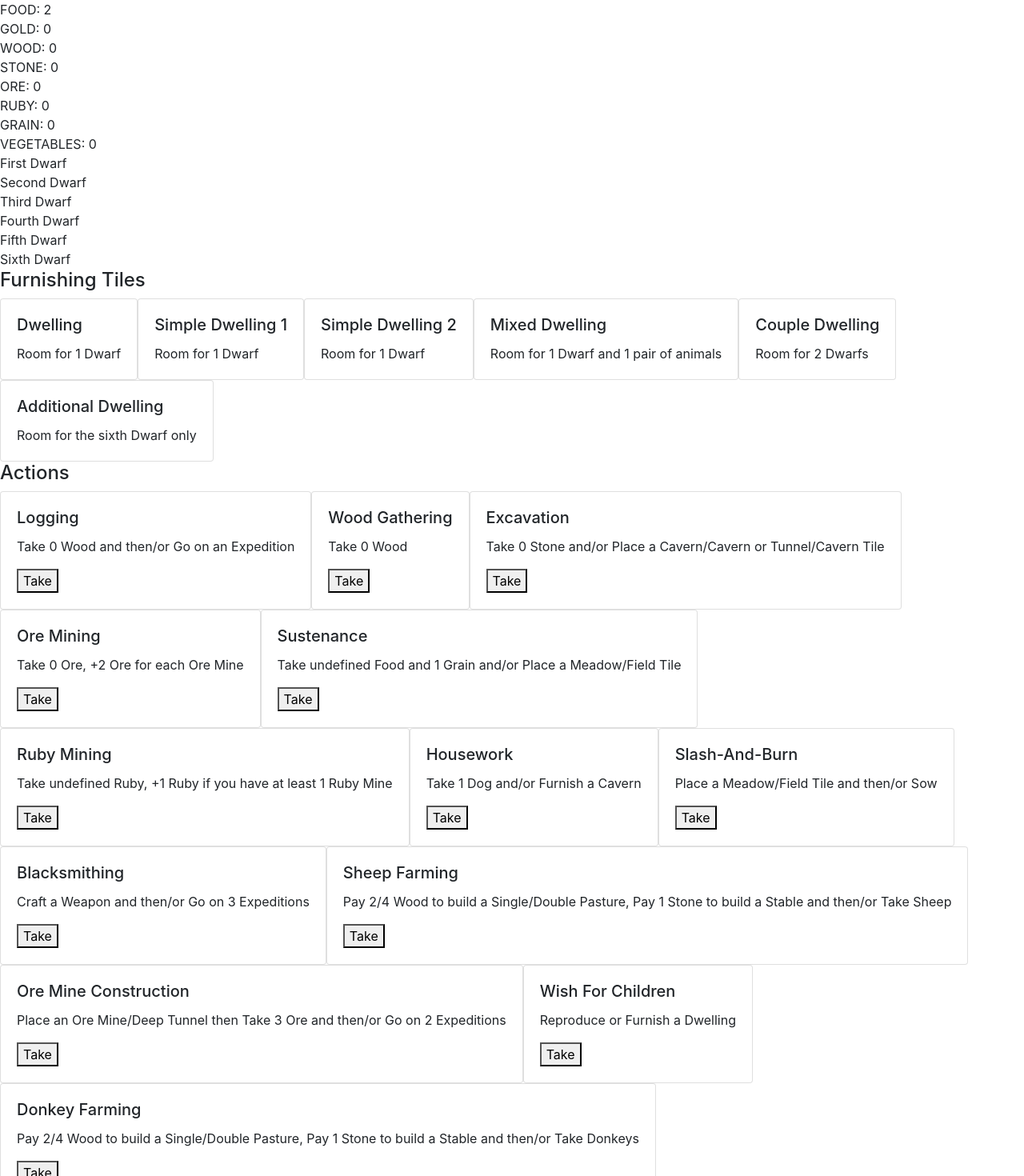
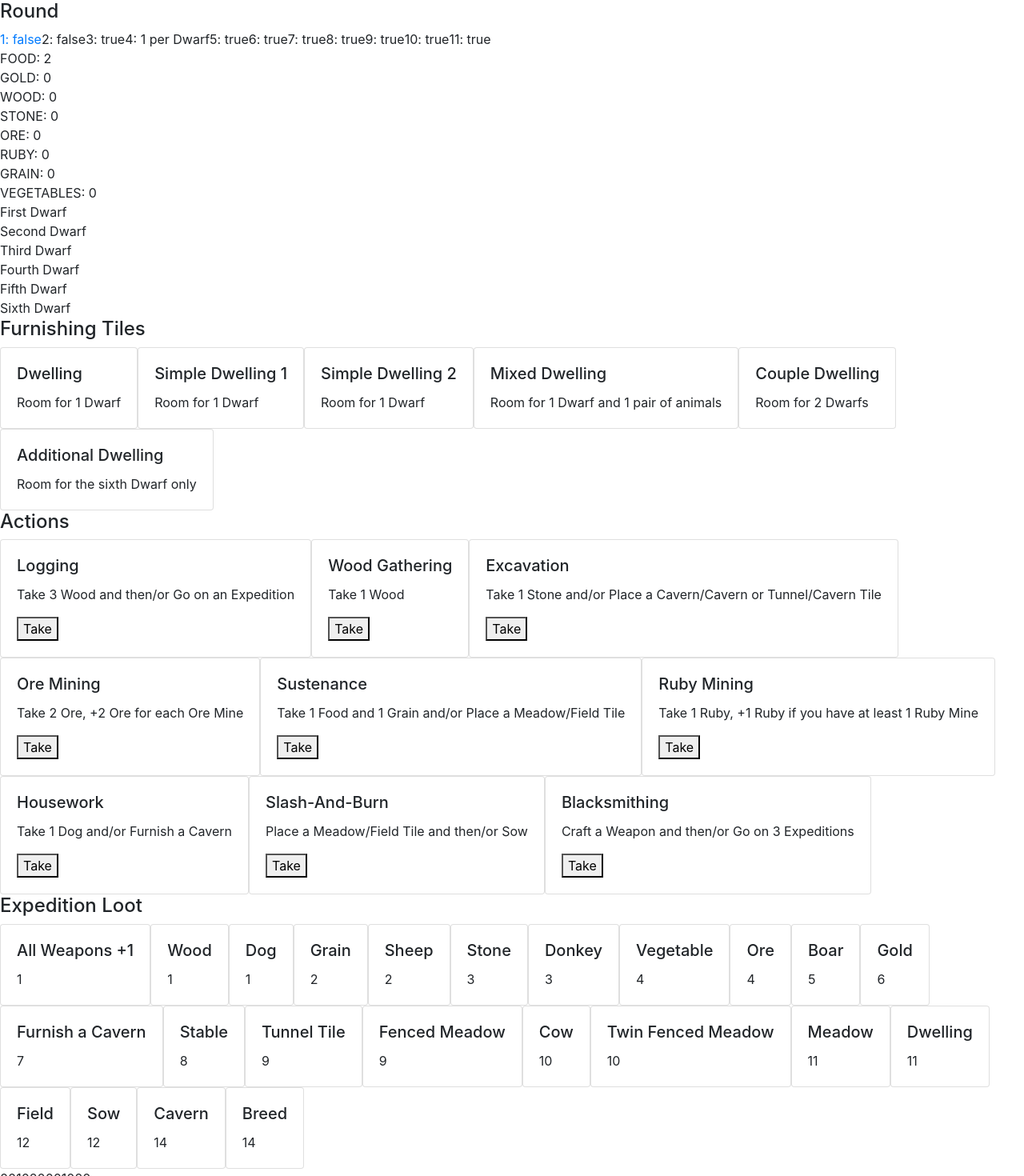
Before and after one commit to etherealmachine/caverna, a React (Create React App) app: page / in a window 1280 px wide. Shown: the top 1470 px of the page at 80% size. Built offline with nearby package versions, Linux system fonts and the light colour scheme.

Commit message:
Add Round component.
Progress on tracking rounds.

```diff
--- a/src/Actions.tsx
+++ b/src/Actions.tsx
@@ -3,11 +3,13 @@ import React from 'react';
 import { State, performAction } from './Caverna';
 
 export default (props: { game: State }) => {
+  const round = props.game.rounds.findIndex(round => round.current) + 1;
+  const actions = Object.entries(props.game.actions).filter(([_, action]) => action.round <= round);
   return (
     <div>
       <h4>Actions</h4>
       <div className="d-flex flex-row flex-wrap">
-        {Object.entries(props.game.actions).map(([name, entity]) => <div key={name} className="card">
+        {actions.map(([name, entity]) => <div key={name} className="card">
           <div className="card-body">
             <h5 className="card-title">{name}</h5>
             <p className="card-text">{typeof entity.description === 'function' ? entity.description(entity) : entity.description}</p>
--- a/src/App.tsx
+++ b/src/App.tsx
@@ -1,5 +1,6 @@
 import React, { useState } from 'react';
 
+import Round from './Round';
 import PersonalSupply from './PersonalSupply';
 import Dwarves from './Dwarves';
 import FurnishingTiles from './FurnishingTiles';
@@ -15,6 +16,7 @@ export default () => {
   setOnChange(setGame);
   return (
     <div>
+      <Round game={game} />
       <PersonalSupply game={game} />
       <Dwarves game={game} />
       <FurnishingTiles game={game} />
--- a/src/Caverna.ts
+++ b/src/Caverna.ts
@@ -64,6 +64,7 @@ export const InitialState = {
   actions: {
     'Logging': {
       description: (self: any) => `Take ${self.wood} Wood and then/or Go on an Expedition`,
+      round: 0,
       refill: [
         {
           resource: 'wood',
@@ -71,10 +72,11 @@ export const InitialState = {
           incremental: 1,
         }
       ],
-      wood: 0,
+      wood: 3,
     },
     'Wood Gathering': {
       description: (self: any) => `Take ${self.wood} Wood`,
+      round: 0,
       refill: [
         {
           resource: 'wood',
@@ -83,22 +85,23 @@ export const InitialState = {
           current: 0,
         }
       ],
-      wood: 0,
+      wood: 1,
     },
     'Excavation': {
       description: (self: any) => `Take ${self.stone} Stone and/or Place a Cavern/Cavern or Tunnel/Cavern Tile`,
+      round: 0,
       refill: [
         {
           resource: 'stone',
           initial: 1,
           incremental: 1,
-          current: 0,
         }
       ],
-      stone: 0,
+      stone: 1,
     },
     'Ore Mining': {
       description: (self: any) => `Take ${self.ore} Ore, +2 Ore for each Ore Mine`,
+      round: 0,
       refill: [
         {
           resource: 'ore',
@@ -106,7 +109,7 @@ export const InitialState = {
           incremental: 1,
         }
       ],
-      ore: 0,
+      ore: 2,
       bonus: {
         resource: 'ore',
         requirements: 'Ore Mine',
@@ -116,6 +119,7 @@ export const InitialState = {
     },
     'Sustenance': {
       description: (self: any) => `Take ${self.food} Food and 1 Grain and/or Place a Meadow/Field Tile`,
+      round: 0,
       refill: [
         {
           resource: 'food',
@@ -124,12 +128,14 @@ export const InitialState = {
           current: 0,
         }
       ],
+      food: 1,
       bonus: {
         resource: 'grain',
       },
     },
     'Ruby Mining': {
       description: (self: any) => `Take ${self.ruby} Ruby, +1 Ruby if you have at least 1 Ruby Mine`,
+      round: 0,
       refill: [
         {
           resource: 'ruby',
@@ -138,6 +144,7 @@ export const InitialState = {
           current: 0,
         }
       ],
+      ruby: 1,
       bonus: {
         resource: 'ruby',
         requirements: 'Ruby Mine',
@@ -147,47 +154,107 @@ export const InitialState = {
     },
     'Housework': {
       description: 'Take 1 Dog and/or Furnish a Cavern',
+      round: 0,
     },
     'Slash-And-Burn': {
       description: 'Place a Meadow/Field Tile and then/or Sow',
+      round: 0,
     },
     'Blacksmithing': {
       description: 'Craft a Weapon and then/or Go on 3 Expeditions',
+      round: 1,
     },
     'Sheep Farming': {
       description: 'Pay 2/4 Wood to build a Single/Double Pasture, Pay 1 Stone to build a Stable and then/or Take Sheep',
+      round: 2,
     },
     'Ore Mine Construction': {
       description: 'Place an Ore Mine/Deep Tunnel then Take 3 Ore and then/or Go on 2 Expeditions',
+      round: 3,
     },
     'Wish For Children': {
       description: 'Reproduce or Furnish a Dwelling',
+      round: 4,
     },
     'Donkey Farming': {
       description: 'Pay 2/4 Wood to build a Single/Double Pasture, Pay 1 Stone to build a Stable and then/or Take Donkeys',
+      round: 5,
     },
     'Ruby Mine Construction': {
       description: 'Place a Ruby Mine or Place a Ruby Mine on a Deep Tunnel and Take 1 Ruby',
+      round: 6,
     },
     'Ore Delivery': {
       description: 'Take Stone and Ore, Take 2 Ore for each Ore Mine',
+      round: 7,
     },
     'Family Life': {
       description: 'Activate Urgent Wish For Children, Reproduce, and/or Sow',
+      round: 8,
     },
     'Urgent Wish For Children': {
       description: 'Furnish a Dwelling and then Reproduce or Take 3 Gold',
+      round: 8,
     },
     'Ore Trading': {
       description: 'Exchange 2 Ore for 2 Gold and 1 Food up to 3 times',
+      round: 9,
     },
     'Adventure': {
       description: 'Craft a Weapon and then/or Go on an Expedition and then Go on an Expedition',
+      round: 10,
     },
     'Ruby Delivery': {
       description: 'Take Ruby, Take 1 Ruby is you have at least 2 Ruby Mines',
+      round: 11,
     },
   },
+  rounds: [
+    {
+      harvest: false,
+      current: true,
+    },
+    {
+      harvest: false,
+      current: false,
+    },
+    {
+      harvest: true,
+      current: false,
+    },
+    {
+      harvest: '1 per Dwarf',
+      current: false,
+    },
+    {
+      harvest: true,
+      current: false,
+    },
+    {
+      harvest: true,
+      current: false,
+    },
+    {
+      harvest: true,
+      current: false,
+    },
+    {
+      harvest: true,
+      current: false,
+    },
+    {
+      harvest: true,
+      current: false,
+    },
+    {
+      harvest: true,
+      current: false,
+    },
+    {
+      harvest: true,
+      current: false,
+    },
+  ],
   furnishing_tiles: {
     'Dwelling': {
       description: 'Room for 1 Dwarf',
@@ -291,10 +358,62 @@ export const InitialState = {
     },
     'Furnish a Cavern': {
       level: 7,
+      type: 'tile',
     },
     'Stable': {
       level: 8,
       amount: 1,
+    },
+    'Tunnel Tile': {
+      level: 9,
+      type: 'tile',
+    },
+    'Fenced Meadow': {
+      level: 9,
+      cost: {
+        wood: 1,
+      },
+      type: 'tile',
+    },
+    'Cow': {
+      level: 10,
+      amount: 1,
+    },
+    'Twin Fenced Meadow': {
+      level: 10,
+      cost: {
+        wood: 2,
+      },
+      type: 'tile',
+    },
+    'Meadow': {
+      level: 11,
+      type: 'tile',
+    },
+    'Dwelling': {
+      level: 11,
+      amount: 1,
+      cost: {
+        wood: 2,
+        stone: 2,
+      },
+      type: 'tile',
+    },
+    'Field': {
+      level: 12,
+      type: 'tile',
+    },
+    'Sow': {
+      level: 12,
+      type: 'action',
+    },
+    'Cavern': {
+      level: 14,
+      type: 'tile',
+    },
+    'Breed': {
+      level: 14,
+      type: 'action',
     },
   }
 }
@@ -309,5 +428,6 @@ export function setOnChange(f: (game: State) => void) {
 
 export function performAction(game: State, name: string, entity: object) {
   onChange(produce(game, (game: State) => {
+
   }));
 }
--- /dev/null
+++ b/src/Round.tsx
@@ -0,0 +1,17 @@
+
+import React from 'react';
+
+import { State } from './Caverna';
+
+export default (props: { game: State }) => {
+  return (
+    <div>
+      <h4>Round</h4>
+      <div className="d-flex flex-row">
+        {props.game.rounds.map((entity, roundIndex) => <div key={`round-${roundIndex + 1}`} className={entity.current ? 'text-primary' : ''}>
+          {roundIndex + 1}: {`${entity.harvest}`}
+        </div>)}
+      </div >
+    </div >
+  );
+}
```
